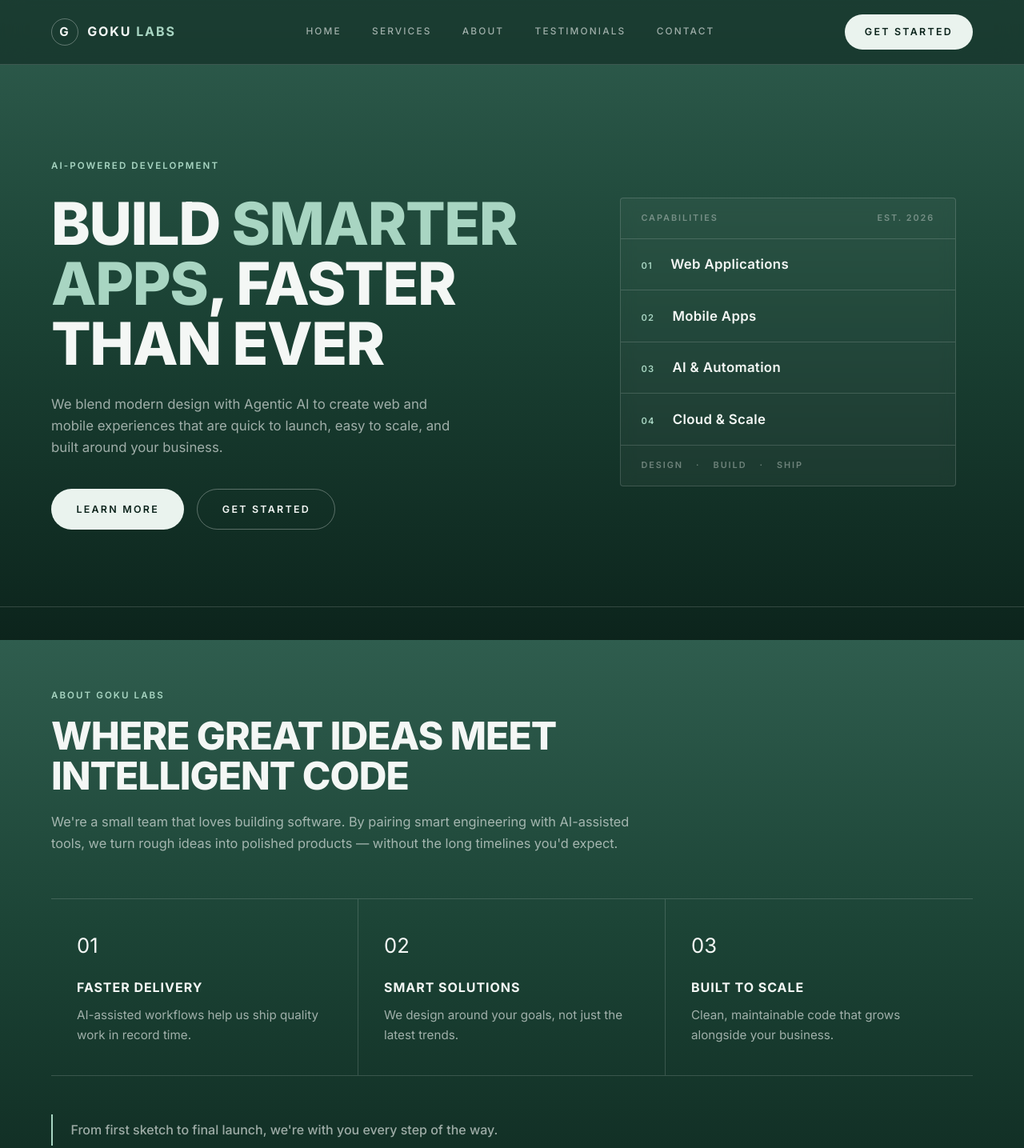
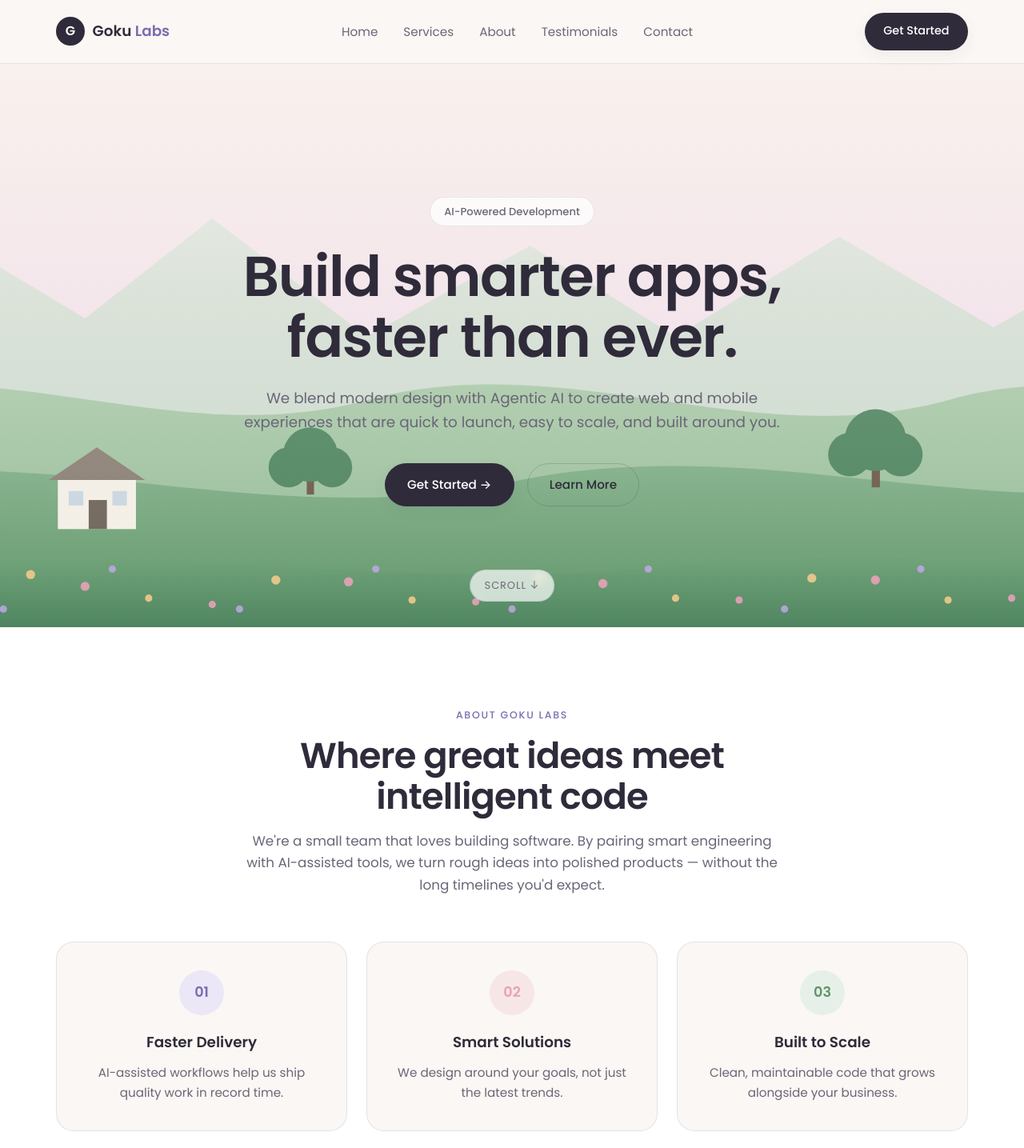
Before and after one commit to Krish-Naidu/Goku_Labs, a plain HTML site: page index.html in a window 1280 px wide. Shown: the top 1435 px of the page at 80% size. Drawn offline with Linux system fonts and the light colour scheme.

Commit message:
Redesign: soft pastel theme with landscape hero

```diff
--- a/index.html
+++ b/index.html
@@ -7,7 +7,7 @@
   <meta name="description" content="Goku Labs designs and builds modern web and mobile apps, powered by Generative AI to help your business move faster." />
   <link rel="preconnect" href="https://fonts.googleapis.com" />
   <link rel="preconnect" href="https://fonts.gstatic.com" crossorigin />
-  <link href="https://fonts.googleapis.com/css2?family=Inter:wght@400;500;600;700;800&display=swap" rel="stylesheet" />
+  <link href="https://fonts.googleapis.com/css2?family=Poppins:wght@400;500;600;700&display=swap" rel="stylesheet" />
   <link rel="stylesheet" href="styles.css" />
 </head>
 <body>
@@ -32,52 +32,22 @@
 
   <!-- ===== Hero ===== -->
   <section id="home" class="hero">
+    <div class="hero-bg" aria-hidden="true"></div>
     <div class="container hero-inner">
       <div class="hero-text">
         <span class="badge">AI-Powered Development</span>
-        <h1>Build <span class="highlight">smarter apps</span>, faster than ever</h1>
+        <h1>Build smarter apps, faster than ever.</h1>
         <p>
-          We blend modern design with Agentic AI to create web and mobile
-          experiences that are quick to launch, easy to scale, and built around
-          your business.
+          We blend modern design with Agentic AI to create web and mobile<br />
+          experiences that are quick to launch, easy to scale, and built around you.
         </p>
         <div class="hero-actions">
-          <a href="#about" class="btn btn-primary">Learn More</a>
-          <a href="#contact" class="btn btn-secondary">Get Started</a>
-        </div>
-      </div>
-      <div class="hero-art" aria-hidden="true">
-        <div class="hero-panel">
-          <div class="hero-panel-head">
-            <span>Capabilities</span>
-            <span>Est. 2026</span>
-          </div>
-          <ul class="hero-index">
-            <li>
-              <span class="idx">01</span>
-              <span class="label">Web Applications</span>
-            </li>
-            <li>
-              <span class="idx">02</span>
-              <span class="label">Mobile Apps</span>
-            </li>
-            <li>
-              <span class="idx">03</span>
-              <span class="label">AI &amp; Automation</span>
-            </li>
-            <li>
-              <span class="idx">04</span>
-              <span class="label">Cloud &amp; Scale</span>
-            </li>
-          </ul>
-          <div class="hero-panel-foot">
-            <span>Design</span>
-            <span>Build</span>
-            <span>Ship</span>
-          </div>
+          <a href="#contact" class="btn btn-primary">Get Started →</a>
+          <a href="#about" class="btn btn-ghost">Learn More</a>
         </div>
       </div>
     </div>
+    <a href="#about" class="scroll-cue">Scroll ↓</a>
   </section>
 
   <!-- ===== Intro / About ===== -->
--- a/styles.css
+++ b/styles.css
@@ -1,31 +1,34 @@
 /* =========================================================
-   Goku Labs — Dark Green Editorial Theme
+   Goku Labs — Soft Pastel Theme
    Simple HTML + CSS only
    ========================================================= */
 
 /* ---------- CSS Variables ---------- */
 :root {
-  --green-100: #eaf3ee;
-  --green-300: #a8d5c2;
-  --green-500: #3f7d68;
-  --green-700: #1f4d3d;
-  --green-900: #0c241c;
+  --ink: #2f2b3a;
+  --ink-soft: #6b6577;
+  --ink-faint: #9a94a6;
 
-  --text: #f4f7f5;
-  --text-muted: rgba(244, 247, 245, 0.62);
-  --text-faint: rgba(244, 247, 245, 0.38);
+  --cream: #faf7f4;
+  --white: #ffffff;
+  --blush: #f6e7e6;
+  --lilac: #ece7f6;
+  --mint: #e6f0e8;
 
-  --line: rgba(244, 247, 245, 0.16);
-  --line-strong: rgba(244, 247, 245, 0.32);
+  --accent: #7c6bb0;
+  --accent-soft: #b7a6e0;
+  --accent-warm: #e8a0b8;
 
-  --surface: rgba(255, 255, 255, 0.04);
-  --surface-hover: rgba(255, 255, 255, 0.08);
+  --line: rgba(47, 43, 58, 0.10);
+  --line-strong: rgba(47, 43, 58, 0.18);
 
-  --radius: 4px;
+  --radius: 22px;
   --radius-pill: 999px;
 
-  --font: 'Inter', 'Segoe UI', system-ui, -apple-system, sans-serif;
-  --tracking: 0.18em;
+  --shadow-sm: 0 6px 18px rgba(47, 43, 58, 0.06);
+  --shadow: 0 18px 40px rgba(47, 43, 58, 0.10);
+
+  --font: 'Poppins', 'Segoe UI', system-ui, -apple-system, sans-serif;
 }
 
 /* ---------- Reset & Base ---------- */
@@ -41,10 +44,9 @@ html {
 
 body {
   font-family: var(--font);
-  color: var(--text);
-  background: linear-gradient(180deg, #2f5d4e 0%, #1c4436 45%, #0c241c 100%);
-  background-attachment: fixed;
-  line-height: 1.6;
+  color: var(--ink);
+  background: var(--cream);
+  line-height: 1.65;
   overflow-x: hidden;
   -webkit-font-smoothing: antialiased;
 }
@@ -60,7 +62,7 @@ a {
 }
 
 .container {
-  width: min(1180px, 90%);
+  width: min(1140px, 90%);
   margin: 0 auto;
 }
 
@@ -68,36 +70,36 @@ a {
 .btn {
   display: inline-flex;
   align-items: center;
-  gap: 0.6rem;
-  padding: 0.9rem 1.9rem;
+  gap: 0.5rem;
+  padding: 0.85rem 1.7rem;
   border-radius: var(--radius-pill);
-  font-weight: 600;
-  font-size: 0.78rem;
-  letter-spacing: var(--tracking);
-  text-transform: uppercase;
-  transition: background 0.25s ease, color 0.25s ease, border-color 0.25s ease;
+  font-weight: 500;
+  font-size: 0.95rem;
+  transition: transform 0.2s ease, box-shadow 0.2s ease, background 0.2s ease;
   border: 1px solid transparent;
   cursor: pointer;
 }
 
 .btn-primary {
-  background: var(--green-100);
-  color: var(--green-900);
+  background: var(--ink);
+  color: var(--white);
+  box-shadow: var(--shadow-sm);
 }
 
 .btn-primary:hover {
-  background: #ffffff;
+  transform: translateY(-2px);
+  box-shadow: var(--shadow);
 }
 
-.btn-secondary {
+.btn-ghost {
   background: transparent;
-  color: var(--text);
+  color: var(--ink);
   border: 1px solid var(--line-strong);
 }
 
-.btn-secondary:hover {
-  background: var(--surface-hover);
-  border-color: var(--text);
+.btn-ghost:hover {
+  background: var(--white);
+  transform: translateY(-2px);
 }
 
 /* ---------- Navigation ---------- */
@@ -105,7 +107,7 @@ a {
   position: sticky;
   top: 0;
   z-index: 100;
-  background: rgba(12, 36, 28, 0.55);
+  background: rgba(250, 247, 244, 0.82);
   backdrop-filter: blur(14px);
   border-bottom: 1px solid var(--line);
 }
@@ -114,298 +116,260 @@ a {
   display: flex;
   align-items: center;
   justify-content: space-between;
-  padding: 1.1rem 0;
+  padding: 1rem 0;
 }
 
 .logo {
   display: flex;
   align-items: center;
-  gap: 0.7rem;
-  font-weight: 700;
-  font-size: 1rem;
-  letter-spacing: 0.12em;
-  text-transform: uppercase;
-  color: var(--text);
+  gap: 0.6rem;
+  font-weight: 600;
+  font-size: 1.15rem;
+  color: var(--ink);
 }
 
 .logo-mark {
   display: grid;
   place-items: center;
-  width: 34px;
-  height: 34px;
+  width: 36px;
+  height: 36px;
   border-radius: 50%;
-  border: 1px solid var(--line-strong);
-  color: var(--text);
-  font-size: 0.95rem;
-  font-weight: 700;
+  background: var(--ink);
+  color: var(--white);
+  font-size: 1rem;
+  font-weight: 600;
 }
 
 .logo-text span {
-  color: var(--green-300);
+  color: var(--accent);
 }
 
 .nav-links {
   display: flex;
-  gap: 2.4rem;
+  gap: 2rem;
 }
 
 .nav-links a {
-  font-weight: 500;
-  font-size: 0.74rem;
-  letter-spacing: var(--tracking);
-  text-transform: uppercase;
-  color: var(--text-muted);
+  font-weight: 400;
+  font-size: 0.95rem;
+  color: var(--ink-soft);
   transition: color 0.2s ease;
 }
 
 .nav-links a:hover {
-  color: var(--text);
+  color: var(--ink);
 }
 
 .nav-cta {
-  padding: 0.7rem 1.5rem;
+  padding: 0.65rem 1.4rem;
+  font-size: 0.9rem;
 }
 
 /* ---------- Hero ---------- */
 .hero {
-  padding: 7rem 0 6rem;
-  border-bottom: 1px solid var(--line);
+  position: relative;
+  min-height: 88vh;
+  display: flex;
+  flex-direction: column;
+  align-items: center;
+  justify-content: center;
+  text-align: center;
+  padding: 6rem 0 5rem;
+  overflow: hidden;
+}
+
+.hero-bg {
+  position: absolute;
+  inset: 0;
+  background: url('hero-landscape.svg') center bottom / cover no-repeat;
+  z-index: 0;
+}
+
+.hero-bg::after {
+  content: '';
+  position: absolute;
+  inset: 0;
+  background: linear-gradient(180deg, rgba(250, 247, 244, 0.55) 0%, rgba(250, 247, 244, 0.15) 45%, rgba(250, 247, 244, 0) 100%);
 }
 
 .hero-inner {
-  display: grid;
-  grid-template-columns: 1.15fr 0.85fr;
-  gap: 4rem;
-  align-items: center;
+  position: relative;
+  z-index: 1;
+}
+
+.hero-text {
+  max-width: 44rem;
+  margin: 0 auto;
 }
 
 .badge {
   display: inline-block;
-  color: var(--green-300);
-  font-weight: 600;
-  font-size: 0.72rem;
-  letter-spacing: var(--tracking);
-  text-transform: uppercase;
+  background: rgba(255, 255, 255, 0.75);
+  border: 1px solid var(--line);
+  color: var(--ink-soft);
+  padding: 0.4rem 1.1rem;
+  border-radius: var(--radius-pill);
+  font-weight: 500;
+  font-size: 0.82rem;
   margin-bottom: 1.6rem;
+  backdrop-filter: blur(6px);
 }
 
 .hero h1 {
-  font-size: clamp(2.6rem, 6vw, 4.6rem);
-  line-height: 1.02;
-  font-weight: 800;
+  font-size: clamp(2.6rem, 6vw, 4.4rem);
+  line-height: 1.08;
+  font-weight: 600;
   letter-spacing: -0.02em;
-  text-transform: uppercase;
-  color: var(--text);
-  margin-bottom: 1.6rem;
-}
-
-.highlight {
-  color: var(--green-300);
+  color: var(--ink);
+  margin-bottom: 1.4rem;
 }
 
 .hero-text p {
-  font-size: 1.05rem;
-  color: var(--text-muted);
-  max-width: 32rem;
-  margin-bottom: 2.4rem;
+  font-size: 1.15rem;
+  color: var(--ink-soft);
+  margin-bottom: 2.2rem;
 }
 
 .hero-actions {
   display: flex;
   gap: 1rem;
+  justify-content: center;
   flex-wrap: wrap;
 }
 
-/* Hero art — editorial capabilities panel */
-.hero-art {
-  position: relative;
-  min-height: 360px;
-  display: flex;
-  align-items: center;
-  justify-content: center;
+.scroll-cue {
+  position: absolute;
+  bottom: 2rem;
+  left: 50%;
+  transform: translateX(-50%);
+  z-index: 1;
+  font-size: 0.8rem;
+  letter-spacing: 0.08em;
+  text-transform: uppercase;
+  color: var(--ink-soft);
+  background: rgba(255, 255, 255, 0.7);
+  border: 1px solid var(--line);
+  padding: 0.5rem 1.1rem;
+  border-radius: var(--radius-pill);
+  backdrop-filter: blur(6px);
+  transition: color 0.2s ease, transform 0.2s ease;
 }
 
-.hero-panel {
-  width: 100%;
-  max-width: 420px;
-  background: var(--surface);
-  border: 1px solid var(--line);
-  border-radius: var(--radius);
-  backdrop-filter: blur(8px);
-  overflow: hidden;
-}
-
-.hero-panel-head,
-.hero-panel-foot {
-  display: flex;
-  align-items: center;
-  justify-content: space-between;
-  padding: 1rem 1.6rem;
-  font-size: 0.68rem;
-  font-weight: 600;
-  letter-spacing: var(--tracking);
-  text-transform: uppercase;
-  color: var(--text-faint);
-}
-
-.hero-panel-head {
-  border-bottom: 1px solid var(--line);
-}
-
-.hero-panel-foot {
-  border-top: 1px solid var(--line);
-  gap: 1rem;
-  justify-content: flex-start;
-}
-
-.hero-panel-foot span {
-  position: relative;
-}
-
-.hero-panel-foot span + span::before {
-  content: '·';
-  margin-right: 1rem;
-  color: var(--text-faint);
-}
-
-.hero-index {
-  list-style: none;
-}
-
-.hero-index li {
-  display: flex;
-  align-items: baseline;
-  gap: 1.4rem;
-  padding: 1.15rem 1.6rem;
-  border-bottom: 1px solid var(--line);
-  transition: background 0.25s ease, padding-left 0.25s ease;
-}
-
-.hero-index li:last-child {
-  border-bottom: none;
-}
-
-.hero-index li:hover {
-  background: var(--surface-hover);
-  padding-left: 2rem;
-}
-
-.hero-index .idx {
-  font-size: 0.7rem;
-  font-weight: 600;
-  letter-spacing: 0.1em;
-  color: var(--green-300);
-}
-
-.hero-index .label {
-  font-size: 1.05rem;
-  font-weight: 600;
-  letter-spacing: 0.02em;
-  color: var(--text);
+.scroll-cue:hover {
+  color: var(--ink);
+  transform: translateX(-50%) translateY(-3px);
 }
 
 /* ---------- Sections ---------- */
 .section {
   padding: 6rem 0;
-  border-bottom: 1px solid var(--line);
 }
 
 .section-head {
-  text-align: left;
-  max-width: 46rem;
-  margin: 0 0 3.5rem;
+  text-align: center;
+  max-width: 42rem;
+  margin: 0 auto 3.5rem;
 }
 
 .eyebrow {
   display: inline-block;
   text-transform: uppercase;
-  letter-spacing: var(--tracking);
+  letter-spacing: 0.14em;
+  font-weight: 500;
+  font-size: 0.78rem;
+  color: var(--accent);
+  margin-bottom: 0.9rem;
+}
+
+.section-head h2 {
+  font-size: clamp(1.9rem, 4vw, 2.8rem);
   font-weight: 600;
-  font-size: 0.72rem;
-  color: var(--green-300);
+  letter-spacing: -0.02em;
+  line-height: 1.15;
+  color: var(--ink);
   margin-bottom: 1rem;
 }
 
-.section-head h2 {
-  font-size: clamp(1.9rem, 4vw, 3rem);
-  font-weight: 800;
-  letter-spacing: -0.02em;
-  text-transform: uppercase;
-  line-height: 1.05;
-  color: var(--text);
-  margin-bottom: 1.2rem;
-}
-
 .section-head p {
-  color: var(--text-muted);
-  font-size: 1.02rem;
+  color: var(--ink-soft);
+  font-size: 1.05rem;
 }
 
 /* ---------- Intro / Features ---------- */
 .intro {
-  background: transparent;
+  background: var(--white);
 }
 
 .feature-grid {
   display: grid;
   grid-template-columns: repeat(3, 1fr);
-  gap: 0;
-  border-top: 1px solid var(--line);
+  gap: 1.5rem;
   margin-bottom: 3rem;
 }
 
 .feature {
-  background: transparent;
-  border: none;
-  border-right: 1px solid var(--line);
-  border-bottom: 1px solid var(--line);
-  border-radius: 0;
-  padding: 2.4rem 2rem;
-  text-align: left;
-  transition: background 0.25s ease;
-}
-
-.feature:last-child {
-  border-right: none;
+  background: var(--cream);
+  border: 1px solid var(--line);
+  border-radius: var(--radius);
+  padding: 2.2rem;
+  text-align: center;
+  transition: transform 0.25s ease, box-shadow 0.25s ease;
 }
 
 .feature:hover {
-  background: var(--surface);
+  transform: translateY(-6px);
+  box-shadow: var(--shadow);
 }
 
 .feature-icon {
-  font-size: 1.6rem;
-  margin-bottom: 1.2rem;
+  display: grid;
+  place-items: center;
+  width: 56px;
+  height: 56px;
+  margin: 0 auto 1.2rem;
+  border-radius: 50%;
+  background: var(--lilac);
+  color: var(--accent);
+  font-size: 1.1rem;
+  font-weight: 600;
+}
+
+.feature:nth-child(2) .feature-icon {
+  background: var(--blush);
+  color: var(--accent-warm);
+}
+
+.feature:nth-child(3) .feature-icon {
+  background: var(--mint);
+  color: #5f9469;
 }
 
 .feature h3 {
-  color: var(--text);
+  color: var(--ink);
   margin-bottom: 0.6rem;
-  font-size: 1rem;
-  letter-spacing: 0.06em;
-  text-transform: uppercase;
+  font-size: 1.15rem;
+  font-weight: 600;
 }
 
 .feature p {
-  color: var(--text-muted);
+  color: var(--ink-soft);
   font-size: 0.95rem;
 }
 
 .intro-note {
-  text-align: left;
-  font-weight: 500;
-  color: var(--text-muted);
-  background: transparent;
-  border-left: 2px solid var(--green-300);
-  padding: 0.4rem 0 0.4rem 1.4rem;
-  border-radius: 0;
+  text-align: center;
+  font-weight: 400;
+  color: var(--ink-soft);
+  background: var(--lilac);
+  padding: 1.4rem 2rem;
+  border-radius: var(--radius);
   max-width: 46rem;
-  margin: 0;
+  margin: 0 auto;
 }
 
 /* ---------- Services ---------- */
 .services {
-  background: transparent;
+  background: var(--cream);
 }
 
 .services-grid {
@@ -415,68 +379,73 @@ a {
 }
 
 .service-card {
-  background: var(--surface);
+  background: var(--white);
   border: 1px solid var(--line);
   border-radius: var(--radius);
   padding: 2.4rem;
+  box-shadow: var(--shadow-sm);
   display: flex;
   flex-direction: column;
-  transition: background 0.25s ease, border-color 0.25s ease;
+  transition: transform 0.25s ease, box-shadow 0.25s ease;
 }
 
 .service-card:hover {
-  background: var(--surface-hover);
-  border-color: var(--line-strong);
+  transform: translateY(-8px);
+  box-shadow: var(--shadow);
 }
 
 .service-icon {
-  width: auto;
-  height: auto;
-  display: block;
-  font-size: 1.6rem;
-  border-radius: 0;
-  margin-bottom: 1.6rem;
-  background: none;
+  display: grid;
+  place-items: center;
+  width: 56px;
+  height: 56px;
+  font-size: 1.1rem;
+  font-weight: 600;
+  border-radius: 50%;
+  margin-bottom: 1.4rem;
+  background: var(--lilac);
+  color: var(--accent);
 }
 
-.service-card:nth-child(2) .service-icon,
+.service-card:nth-child(2) .service-icon {
+  background: var(--blush);
+  color: var(--accent-warm);
+}
+
 .service-card:nth-child(3) .service-icon {
-  background: none;
+  background: var(--mint);
+  color: #5f9469;
 }
 
 .service-card h3 {
-  color: var(--text);
-  margin-bottom: 0.9rem;
-  font-size: 1.05rem;
-  letter-spacing: 0.06em;
-  text-transform: uppercase;
+  color: var(--ink);
+  margin-bottom: 0.8rem;
+  font-size: 1.25rem;
+  font-weight: 600;
 }
 
 .service-card p {
-  color: var(--text-muted);
-  font-size: 0.95rem;
+  color: var(--ink-soft);
+  font-size: 0.98rem;
   flex: 1;
 }
 
 .service-link {
-  margin-top: 1.8rem;
-  font-weight: 600;
-  font-size: 0.74rem;
-  letter-spacing: var(--tracking);
-  text-transform: uppercase;
-  color: var(--green-300);
+  margin-top: 1.5rem;
+  font-weight: 500;
+  color: var(--accent);
   transition: color 0.2s ease, transform 0.2s ease;
   display: inline-block;
 }
 
 .service-link:hover {
-  color: var(--text);
+  color: var(--ink);
   transform: translateX(4px);
 }
 
 /* ---------- Testimonials ---------- */
 .testimonials {
-  background: transparent;
+  background: var(--white);
 }
 
 .testimonial-grid {
@@ -486,7 +455,7 @@ a {
 }
 
 .testimonial {
-  background: var(--surface);
+  background: var(--cream);
   border: 1px solid var(--line);
   border-radius: var(--radius);
   padding: 2.4rem;
@@ -494,9 +463,8 @@ a {
 
 .testimonial blockquote {
   font-size: 1.05rem;
-  color: var(--text);
-  margin-bottom: 1.8rem;
-  font-style: normal;
+  color: var(--ink);
+  margin-bottom: 1.6rem;
   line-height: 1.7;
 }
 
@@ -507,85 +475,81 @@ a {
 }
 
 .avatar {
-  width: 44px;
-  height: 44px;
+  width: 48px;
+  height: 48px;
   border-radius: 50%;
   display: grid;
   place-items: center;
-  font-weight: 700;
-  font-size: 0.9rem;
-  color: var(--green-900);
-  background: var(--green-300);
+  font-weight: 600;
+  color: var(--white);
+  background: var(--accent);
   flex-shrink: 0;
 }
 
 .testimonial figcaption strong {
   display: block;
-  color: var(--text);
-  font-size: 0.9rem;
-  letter-spacing: 0.04em;
-  text-transform: uppercase;
+  color: var(--ink);
+  font-weight: 600;
 }
 
 .testimonial figcaption span {
-  color: var(--text-faint);
-  font-size: 0.85rem;
+  color: var(--ink-faint);
+  font-size: 0.9rem;
 }
 
 /* ---------- Contact ---------- */
 .contact {
-  background: transparent;
+  background: var(--cream);
 }
 
 .contact-inner {
   display: grid;
   grid-template-columns: 1fr 1fr;
-  gap: 4rem;
+  gap: 3.5rem;
   align-items: start;
 }
 
 .contact-info h2 {
-  font-size: clamp(1.9rem, 4vw, 2.8rem);
-  font-weight: 800;
+  font-size: clamp(1.9rem, 4vw, 2.6rem);
+  font-weight: 600;
   letter-spacing: -0.02em;
-  text-transform: uppercase;
-  line-height: 1.05;
-  color: var(--text);
-  margin-bottom: 1.2rem;
+  line-height: 1.15;
+  color: var(--ink);
+  margin-bottom: 1rem;
 }
 
 .contact-info p {
-  color: var(--text-muted);
-  margin-bottom: 2rem;
+  color: var(--ink-soft);
+  margin-bottom: 1.8rem;
 }
 
 .contact-list {
   list-style: none;
   display: flex;
   flex-direction: column;
-  gap: 1rem;
+  gap: 0.9rem;
 }
 
 .contact-list li {
-  font-weight: 500;
-  color: var(--text-muted);
-  font-size: 0.95rem;
+  font-weight: 400;
+  color: var(--ink-soft);
 }
 
 .contact-list a {
-  color: var(--green-300);
-  font-weight: 600;
+  color: var(--accent);
+  font-weight: 500;
 }
 
 .contact-list a:hover {
-  color: var(--text);
+  color: var(--ink);
 }
 
 .contact-form {
-  background: var(--surface);
+  background: var(--white);
   border: 1px solid var(--line);
   border-radius: var(--radius);
   padding: 2.4rem;
+  box-shadow: var(--shadow-sm);
 }
 
 .form-row {
@@ -595,34 +559,34 @@ a {
 .contact-form input,
 .contact-form textarea {
   width: 100%;
-  padding: 0.95rem 1.1rem;
-  border: 1px solid var(--line);
-  border-radius: var(--radius);
+  padding: 0.95rem 1.2rem;
+  border: 1px solid var(--line-strong);
+  border-radius: 14px;
   font-family: inherit;
-  font-size: 0.95rem;
-  color: var(--text);
-  background: rgba(0, 0, 0, 0.15);
-  transition: border-color 0.2s ease, background 0.2s ease;
+  font-size: 0.98rem;
+  color: var(--ink);
+  background: var(--cream);
+  transition: border-color 0.2s ease, box-shadow 0.2s ease;
   resize: vertical;
 }
 
 .contact-form input::placeholder,
 .contact-form textarea::placeholder {
-  color: var(--text-faint);
+  color: var(--ink-faint);
 }
 
 .contact-form input:focus,
 .contact-form textarea:focus {
   outline: none;
-  border-color: var(--green-300);
-  background: rgba(0, 0, 0, 0.25);
+  border-color: var(--accent-soft);
+  box-shadow: 0 0 0 4px rgba(183, 166, 224, 0.18);
 }
 
 /* ---------- Footer ---------- */
 .footer {
-  background: transparent;
+  background: var(--white);
   border-top: 1px solid var(--line);
-  padding: 2.4rem 0;
+  padding: 2.2rem 0;
 }
 
 .footer-inner {
@@ -634,28 +598,24 @@ a {
 }
 
 .footer p {
-  color: var(--text-faint);
-  font-size: 0.8rem;
-  letter-spacing: 0.06em;
-  text-transform: uppercase;
+  color: var(--ink-faint);
+  font-size: 0.9rem;
 }
 
 .footer-links {
   display: flex;
-  gap: 1.8rem;
+  gap: 1.6rem;
 }
 
 .footer-links a {
-  color: var(--text-muted);
-  font-weight: 500;
-  font-size: 0.74rem;
-  letter-spacing: var(--tracking);
-  text-transform: uppercase;
+  color: var(--ink-soft);
+  font-weight: 400;
+  font-size: 0.9rem;
   transition: color 0.2s ease;
 }
 
 .footer-links a:hover {
-  color: var(--text);
+  color: var(--ink);
 }
 
 /* ---------- Responsive ---------- */
@@ -663,21 +623,12 @@ a {
   .hero-inner,
   .contact-inner {
     grid-template-columns: 1fr;
-    gap: 3rem;
-  }
-
-  .hero-art {
-    min-height: 300px;
   }
 
   .feature-grid,
   .services-grid,
   .testimonial-grid {
     grid-template-columns: 1fr;
-  }
-
-  .feature {
-    border-right: none;
   }
 
   .nav-links {
@@ -687,6 +638,7 @@ a {
 
 @media (max-width: 600px) {
   .hero {
+    min-height: 80vh;
     padding: 4rem 0 4rem;
   }
 
```
Also changed, not shown: hero-landscape.svg (added).
